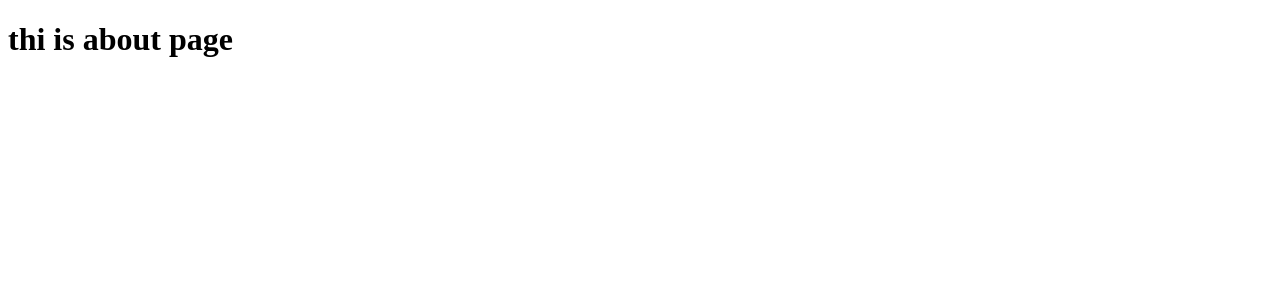
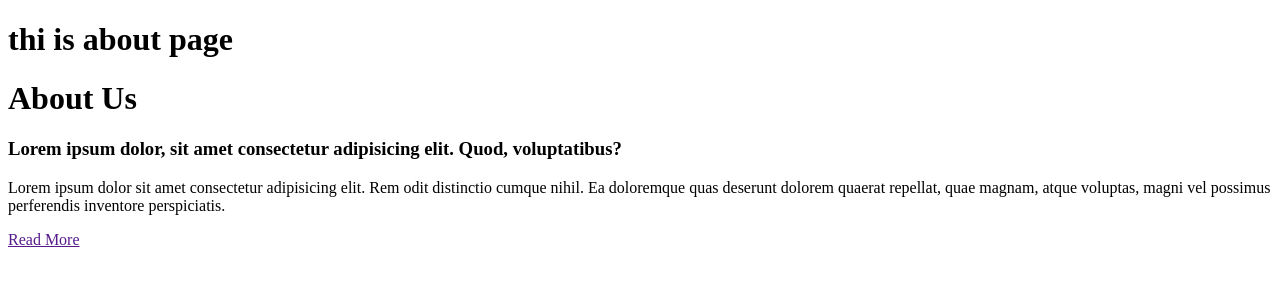
Before and after one commit to Ly136-create/Team-work-git, a plain HTML site: page Page/about.html in a window 1280 px wide. Drawn offline with Linux system fonts and the light colour scheme.

Commit message:
about page

```diff
--- a/Page/about.html
+++ b/Page/about.html
@@ -3,9 +3,27 @@
 <head>
     <meta charset="UTF-8">
     <meta name="viewport" content="width=device-width, initial-scale=1.0">
-    <title>Document</title>
+    <title>This is page About</title>
 </head>
 <body>
     <h1>thi is about page</h1>
+    <div class="section">
+        <div class="container">
+            <div class="content-section">
+                <div class="title">
+                    <h1>About Us</h1>
+                </div>
+                <div class="content">
+                    <h3>Lorem ipsum dolor, sit amet consectetur adipisicing elit. Quod, voluptatibus?</h3>
+                    <p>Lorem ipsum dolor sit amet consectetur adipisicing elit. Rem odit distinctio cumque nihil. Ea doloremque quas deserunt dolorem quaerat repellat, quae magnam, atque voluptas, magni vel possimus perferendis inventore perspiciatis.</p>
+
+                </div>
+                <div class="button">
+                    <a href="">Read More</a>
+
+                </div>
+            </div>
+            <div class="social"></div>
+    </div>
 </body>
 </html>
```
